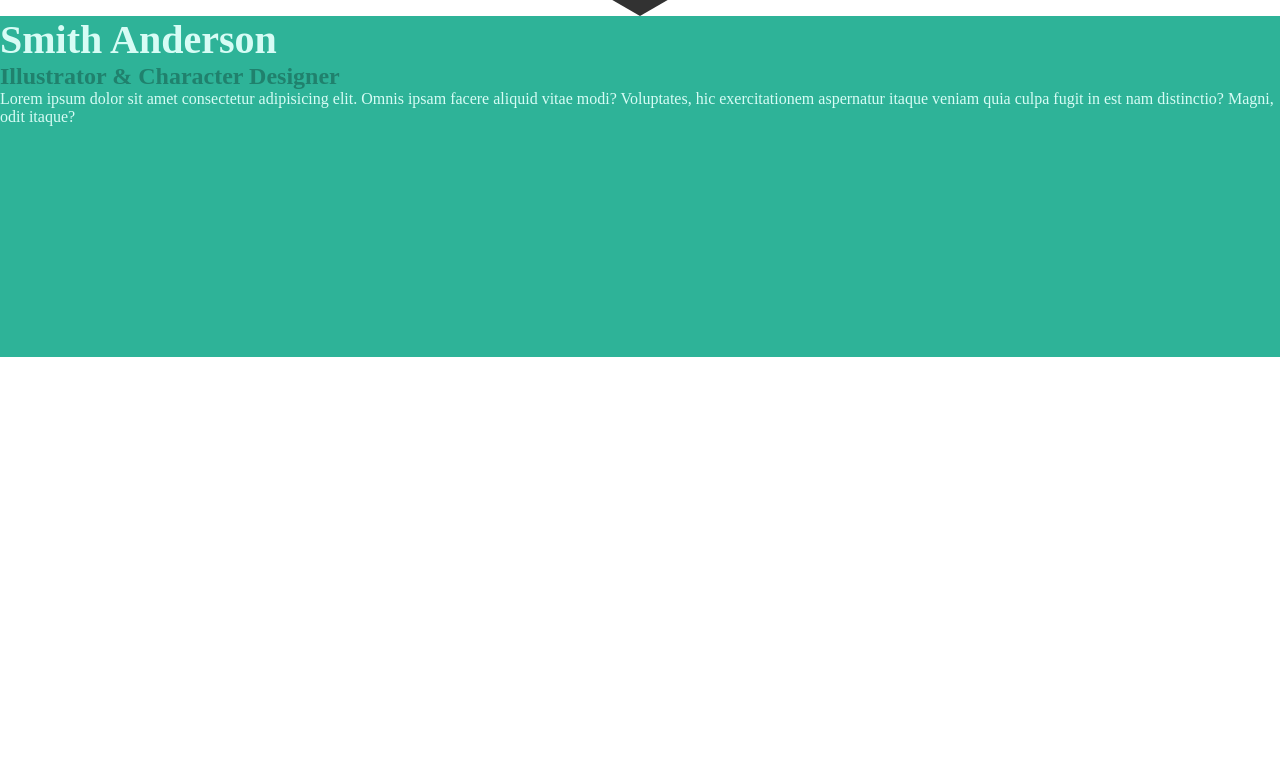
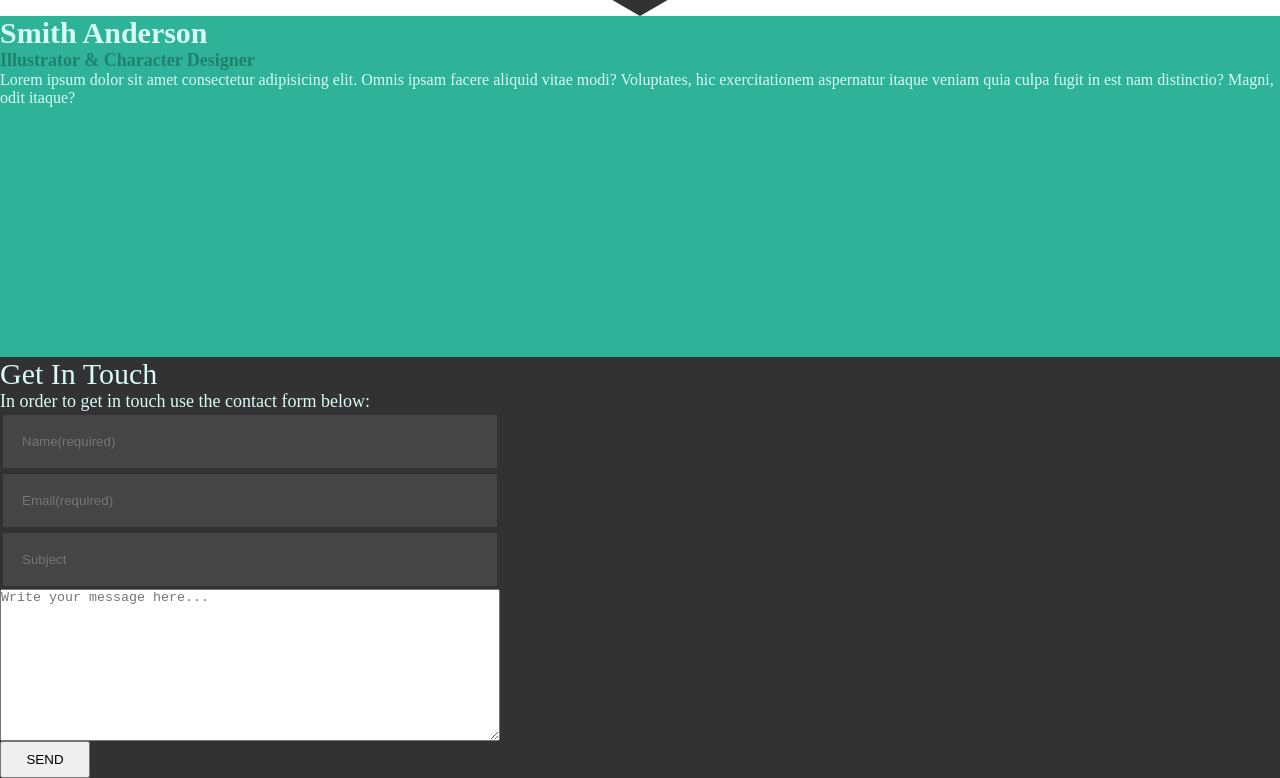
Before and after one commit to greatorangejuice/hexal, a plain HTML site: page index.html in a window 1280 px wide. Shown: the part 43-821 px from the top of the page. Before the commit the page ends 800 px from the top, so only its background shows below. Drawn offline with Linux system fonts and the light colour scheme.

Commit message:
add form

```diff
--- a/index.html
+++ b/index.html
@@ -106,6 +106,21 @@
 
     <footer>
 
+        <form>
+            <label for="test" class="form-title">
+                    Get In Touch
+            </label>
+            <label class="form-title_second " >
+
+                    In order to get in touch use the contact form below:
+
+            </label>
+            <input type="text" placeholder="Name(required)" required>
+            <input type="email" placeholder="Email(required)" required>
+            <input type="text" placeholder="Subject">
+            <textarea name="test" id="" cols="30" rows="10" placeholder="Write your message here..." required></textarea>
+            <button class="button">SEND</button>
+        </form>
 
     </footer>
 </body>
--- a/style.css
+++ b/style.css
@@ -75,17 +75,50 @@ nav li a {
 
 }
 
-.container h2 {
-    font-size: 30pt;
+h2 {
+    font-size: 30px;
+    color: rgba(215, 252, 245, 255);
+}
+h3 {
+    font-size: 18px;
+    color: rgba(32, 129, 109, 255);
+}
+
+.container p {
+    font-family: ' Lato-Regular', 'MyriadPro-Regular';
+    font-size: 12pt;
     color: rgba(215, 252, 245, 255);
 }
 
-.container h3 {
-    font-size: 18pt;
-    color: rgba(32, 129, 109, 255);
+footer {
+    background: #323232;
 }
-.container p {
-    font-family:' Lato-Regular', 'MyriadPro-Regular';
-    font-size: 12pt;
+
+form {
+    width: 500px;
+    display: flex;
+    flex-direction: column;
+}
+
+form input{
+    background: #454545;
+    padding: 19px;
+    border: none;
+    margin: 3px;
+}
+
+.form-title {
     color: rgba(215, 252, 245, 255);
+    font-size: 30px;
 }
+
+.form-title_second {
+    color: rgba(215, 252, 245, 255);
+    font-size: 18px;
+    font-family: ' Lato-Regular', 'MyriadPro-Regular';
+}
+
+.button {
+    width: 90px;
+    height: 37px;
+}
```
